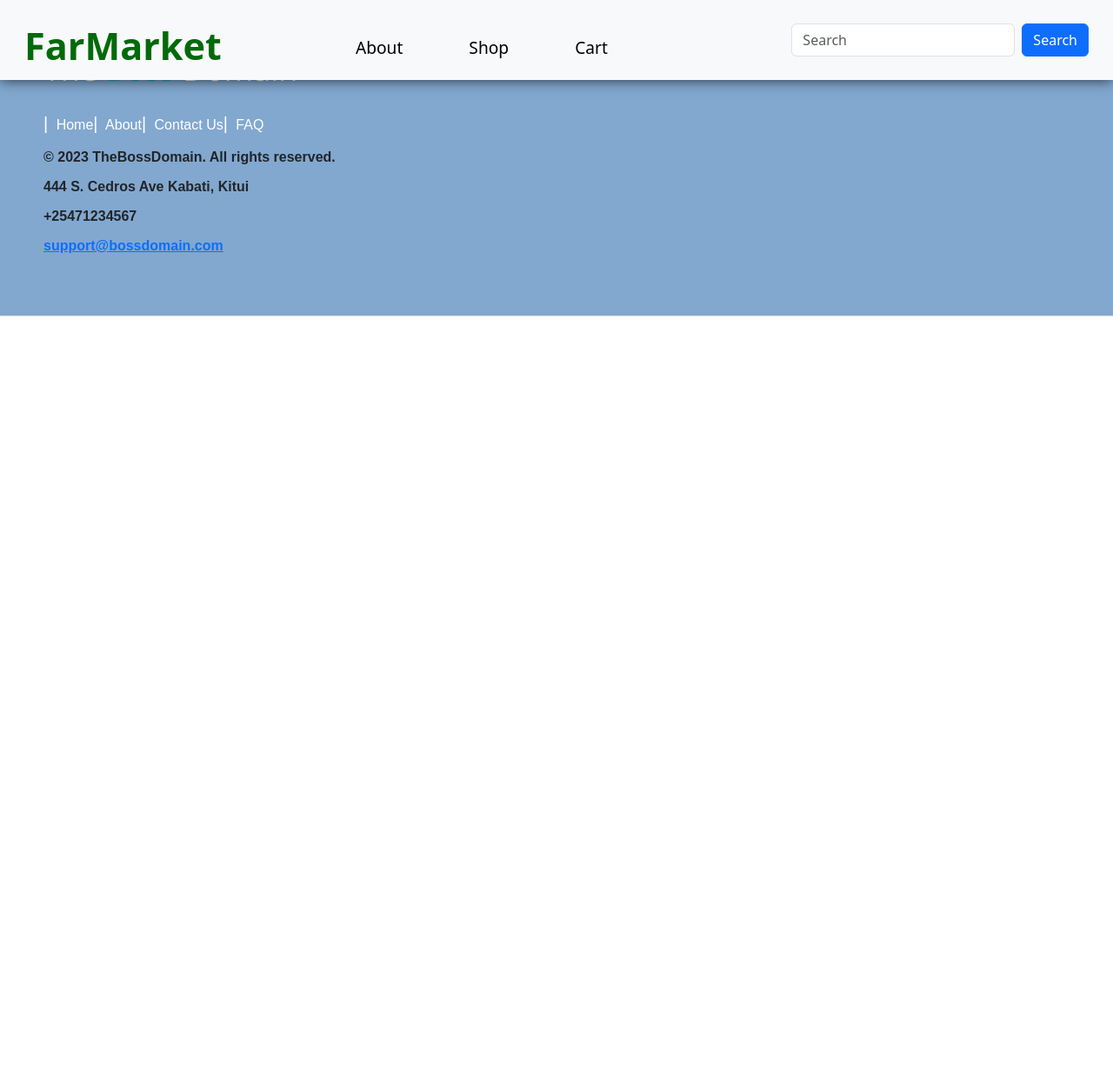
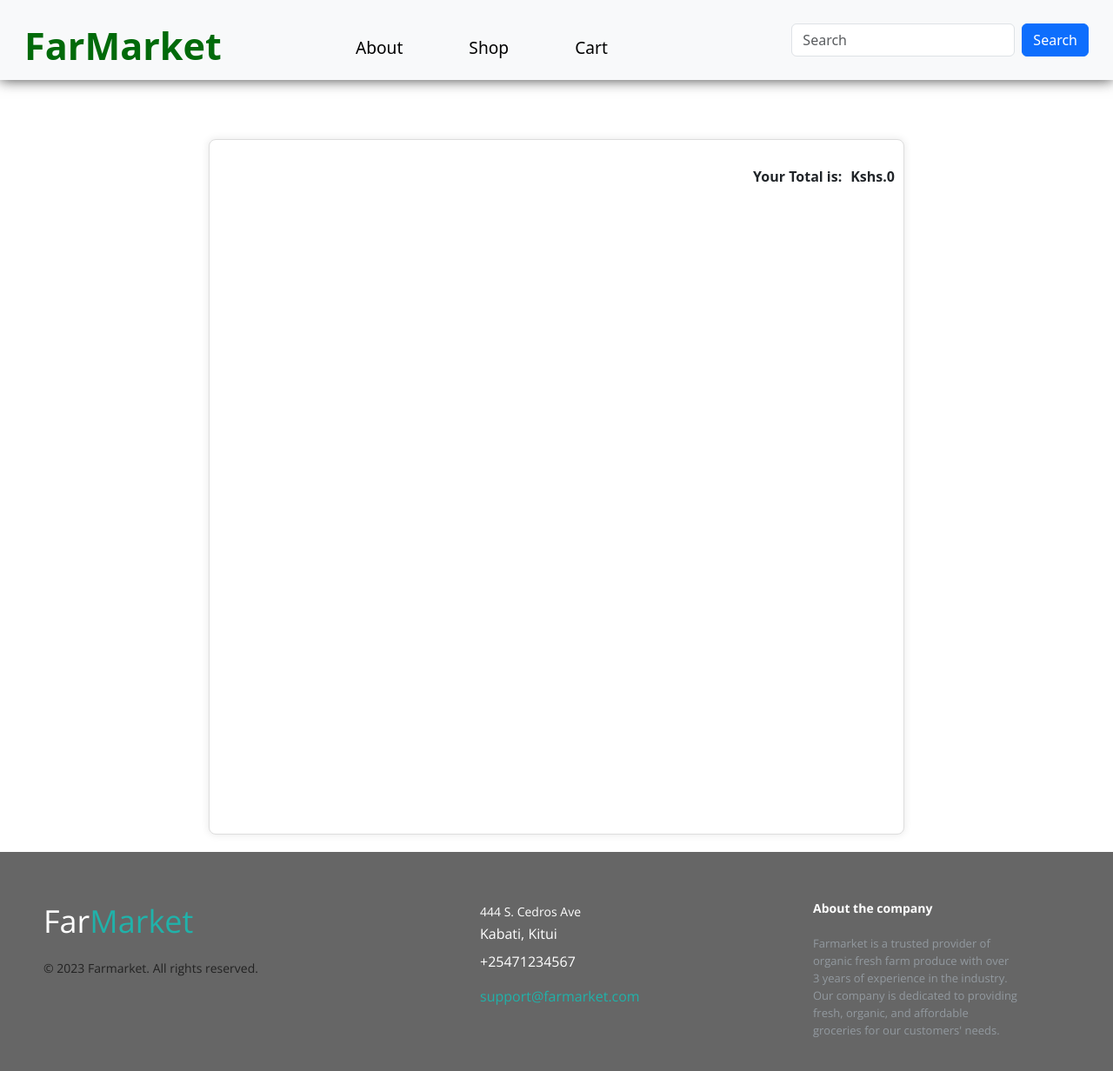
Before and after one commit to muvisi/Ecommerce, an Angular app: page /checkout in a window 1280 px wide. Before the commit this address led to /. Shown: the top 1232 px of the page at 87% size. Before the commit the page ends 800 px from the top, so only its background shows below. Built offline with nearby package versions, Linux system fonts and the light colour scheme; a web font is replaced by a local one.

Commit message:
added Cart

```diff
--- a/src/app/app-routing.module.ts
+++ b/src/app/app-routing.module.ts
@@ -3,6 +3,7 @@ import { RouterModule, Routes } from '@angular/router';
 import { LandingpageComponent } from './components/landingpage/landingpage.component';
 import { AboutComponent } from './components/about/about.component';
 import { ShopComponent } from './components/shop/shop.component';
+import { CartComponent } from './components/cart/cart.component';
 
 const routes: Routes = [
   {
@@ -18,6 +19,11 @@ const routes: Routes = [
     component: ShopComponent
   },
   {
+    path: 'checkout',
+    component: CartComponent
+
+  },
+  {
     path: '',
     redirectTo: '/home',
     pathMatch: 'full'
--- a/src/app/components/cart/cart.component.css
+++ b/src/app/components/cart/cart.component.css
@@ -0,0 +1,86 @@
+.cart-container {
+max-width: 800px;
+margin: 20px auto;
+padding: 10px;
+background-color: #fff;
+border: 1px solid #ddd;
+border-radius: 8px;
+box-shadow: 0 0 10px rgba(0, 0, 0, 0.1);
+}
+
+/* Cart item styles */
+.cart-item {
+display: flex;
+justify-content: space-between;
+align-items: center;
+margin-bottom: 10px;
+padding: 10px;
+border-bottom: 1px solid #eee;
+}
+.cart-image img {
+max-width: 80px;
+max-height: 80px;
+margin-right: 10px;
+}
+
+.product-name {
+font-weight: bold;
+}
+
+/* Quantity controls styles */
+.quantity-controls {
+display: flex;
+align-items: center;
+}
+
+.quantity-button {
+cursor: pointer;
+padding: 5px 10px;
+margin: 0 5px;
+background-color: #3498db;
+color: #fff;
+border: none;
+border-radius: 4px;
+}
+
+.quantity-display {
+padding: 5px 10px;
+margin: 0 5px;
+background-color: #f1f1f1;
+border: 1px solid #ddd;
+border-radius: 4px;
+}
+
+/* Item details styles */
+.item-details {
+text-align: right;
+}
+
+.unit-price {
+font-weight: bold;
+margin-right: 10px;
+}
+
+.remove-button {
+cursor: pointer;
+padding: 5px 10px;
+background-color: #e74c3c;
+color: #fff;
+border: none;
+border-radius: 4px;
+}
+
+/* Total section styles */
+.total {
+margin-top: 20px;
+text-align: right;
+}
+
+.total-label {
+font-weight: bold;
+margin-right: 10px;
+}
+
+.total-price {
+font-weight: bold;
+}
--- a/src/app/components/cart/cart.component.html
+++ b/src/app/components/cart/cart.component.html
@@ -1 +1,21 @@
-<p>cart works!</p>
+<article class="cart-container" style="margin-top: 10rem; height: 100vh;">
+    <div *ngFor="let item of cart; trackBy: trackByFn" class="cart-item">
+      <div class="cart-image">
+        <img [src]="item.productImageUrl" alt="" />
+        <p class="product-name">{{ item.productName }}</p>
+      </div>
+      <div class="quantity-controls">
+        <button (click)="handleChange(item, -1)" class="quantity-button">-</button>
+        <button class="quantity-display">{{ item.quantity }}</button>
+        <button (click)="handleChange(item, 1)" class="quantity-button">+</button>
+      </div>
+      <div class="item-details">
+        <span class="unit-price">Kshs {{ item.productPrice }}</span>
+        <button (click)="handleRemove(item.productId)" class="remove-button">Remove</button>
+      </div>
+    </div>
+    <div class="total">
+      <span class="total-label">Your Total is:</span>
+      <span class="total-price">Kshs.{{ productPrice }}</span>
+    </div>
+  </article>
--- a/src/app/components/cart/cart.component.ts
+++ b/src/app/components/cart/cart.component.ts
@@ -1,10 +1,36 @@
-import { Component } from '@angular/core';
+import { Component, Input, OnChanges, SimpleChanges } from '@angular/core';
 
 @Component({
   selector: 'app-cart',
   templateUrl: './cart.component.html',
   styleUrls: ['./cart.component.css']
 })
-export class CartComponent {
+export class CartComponent implements OnChanges {
+  @Input() cart: any[] = [];
+  productPrice: number = 0;
 
+  ngOnChanges(changes: SimpleChanges): void {
+    if (changes['cart']) {
+      this.calculateTotalPrice();
+    }
+  }
+
+  trackByFn(index: number, item: any): number {
+    return item.productId;
+  }
+
+  handleRemove(productId: number): void {
+    this.cart = this.cart.filter(item => item.productId !== productId);
+    this.calculateTotalPrice();
+  }
+
+  handleChange(item: any, quantity: number): void {
+    // Implement your logic to update the quantity here
+    item.quantity += quantity;
+    this.calculateTotalPrice();
+  }
+
+  private calculateTotalPrice(): void {
+    this.productPrice = this.cart.reduce((total, item) => total + item.productPrice * item.quantity, 0);
+  }
 }
--- a/src/app/components/footer/footer.component.css
+++ b/src/app/components/footer/footer.component.css
@@ -1,11 +1,14 @@
 @import url(https://fonts.googleapis.com/css?family=Open+Sans:400,500,300,700);
 
+* {
+  font-family: Open Sans;
+}
 
 .footer-distributed{
-	background: #82a8cf;
+	background: #666;
 	box-shadow: 0 1px 1px 0 rgba(0, 0, 0, 0.12);
 	box-sizing: border-box;
-	width: 100vw;
+	width: 100%;
 	text-align: left;
 	font: bold 16px sans-serif;
 	padding: 55px 50px;
@@ -83,10 +86,10 @@
 	line-height: 38px;
 }
 
- .footer-center p{
+.footer-distributed .footer-center p{
 	display: inline-block;
 	color: #ffffff;
-  font-weight:900;
+  font-weight:400;
 	vertical-align: middle;
 	margin:0;
 }
@@ -125,7 +128,7 @@
 
 .footer-distributed .footer-company-about{
 	line-height: 20px;
-	color:  #070809;
+	color:  #92999f;
 	font-size: 13px;
 	font-weight: normal;
 	margin: 0;
@@ -160,15 +163,9 @@
 	margin-bottom: 5px;
 }
 
-.btnn {
-    /* background-color: blue; */
-    color: #fff;
-    box-shadow: 0px 20px 20px 5px rgba(9, 5, 29, 0.171) !important;
-}
-
 /* If you don't want the footer to be responsive, remove these media queries */
 
-@media (max-width: 700px) {
+@media (max-width: 880px) {
 
 	.footer-distributed{
 		font: bold 14px sans-serif;
--- a/src/app/components/footer/footer.component.html
+++ b/src/app/components/footer/footer.component.html
@@ -1,35 +1,44 @@
 <footer class="footer-distributed">
+
     <div class="footer-left">
-            <h3>The <span>Boss</span> Domain</h3>
+
+        <h3>Far<span>Market</span></h3>
+
         <p class="footer-links">
-                <a routerLink="/home" class="nav-link">
-                    Home
-                </a>
-                <a routerLink="/about" class="nav-link">
-                    About
-                </a>
-                <a routerLink="/contact" class="nav-link">
-                    Contact Us
-                </a>
-                <a routerLink="/faq" class="nav-link">
-                    FAQ
-                </a>
+
+
         </p>
-            <p className="footer-company-name"> &copy; 2023 TheBossDomain. All rights reserved.</p>
+
+        <p class="footer-company-name"> &copy; 2023 Farmarket. All rights reserved.</p>
     </div>
-        <div className="footer-center">
+
+    <div class="footer-center">
+
         <div>
-                <i className="fa fa-map-marker"></i>
+            <i class="fa fa-map-marker"></i>
             <p><span>444 S. Cedros Ave</span> Kabati, Kitui</p>
         </div>
+
         <div>
-                <i className="fa fa-phone"></i>
+            <i class="fa fa-phone"></i>
             <p>+25471234567</p>
         </div>
+
         <div>
-                <i className="fa fa-envelope"></i>
-                <p><a href="mailto:support@ignitionrentals.com">support@bossdomain.com</a></p>
+            <i class="fa fa-envelope"></i>
+            <p><a href="mailto:support@ignitionrentals.com">support@farmarket.com</a></p>
         </div>
+
+    </div>
+
+    <div class="footer-right">
+
+        <p class="footer-company-about">
+            <span>About the company</span>
+            Farmarket is a trusted provider of organic fresh farm produce with over 3 years of experience in the industry. Our company is dedicated to providing fresh, organic, and affordable groceries for our customers' needs.
+        </p>
+
+
     </div>
 
 </footer>
--- a/src/app/components/landingpage/landingpage.component.css
+++ b/src/app/components/landingpage/landingpage.component.css
@@ -1,52 +1,18 @@
 .landingpage {
-    width:100%;
-    /* min-height: 100vh; */
-    /* background-image: linear-gradient(rgba(65, 101, 81, 0.65), rgba(182, 118, 114, 0.65)); */
     background-size: cover;
     background-position: center;
     padding: 10px 5px;
 
 }
 
-.landingtxt {
-    padding: 3rem;
-    font-size: 70px;
-    width: 600px;
-    margin-bottom: 0;
-    margin-top: 1rem;
-}
-
-.ladingtxt {
-    width: 500px;
-    font-size: 15px;
-    text-align: justify;
-    margin-left: 2rem;
-    margin-top: 0;
-}
-
 .home-content {
 padding: 14rem 0rem !important;
 color: rgb(9, 7, 7);
 text-align: left;
-/* width: 65rem; */
 position: relative;
 z-index: -1;
 }
 
-.heading {
-font-size: 3em !important;
-margin-bottom: 3rem;
-}
-
-.heading-name {
-font-size: 1rem !important;
-width: 450px;
-margin-bottom: 0;
-}
-
-.headingbtn {
-    box-shadow: 0 0 30px rgba(1, 1, 0.5, 0.1);
-}
 
 @media only screen and (max-width: 600px) {
     .ladingpage {
--- a/src/app/components/landingpage/landingpage.component.html
+++ b/src/app/components/landingpage/landingpage.component.html
@@ -1,14 +1,8 @@
-
 <div class="landingpage">
     <div class="home-content">
         <div class="row">
-        <div class="col-md-8 home-header">
-            <h1 class="heading">
-            Grow Your Career With Personalized <span>Mentorship</span>
-            </h1>
-            <button>
-            Sign Up For Free
-            </button>
+        <div class="col-md-8 home-header" style="padding-left: 4rem; font-size: 2rem; font-weight: 600;">
+            <p>FRESH . ORGANIC . NUTRITIOUS</p>
         </div>
         <div class="col-md-4 myAvtar">
 
--- a/src/app/components/navbar/navbar.component.css
+++ b/src/app/components/navbar/navbar.component.css
@@ -64,7 +64,7 @@
   height: 5px;
   width: 0;
   border-radius: 16px;
-  background:   hotpink;
+  background:   rgb(15, 95, 1);
   bottom: 1px;
   left: 0;
   z-index: -1;
--- a/src/app/components/shop/shop.component.ts
+++ b/src/app/components/shop/shop.component.ts
@@ -26,6 +26,7 @@ export class ShopComponent {
   };
   categoryList: any[] = [];
   productsList: any[] = [];
+  cart: any[] = [];
 
   constructor(private productService: ProductService) {}
 
@@ -55,42 +56,20 @@ export class ShopComponent {
       }
     );
   }
-  // onUpdate() {
-  //   this.productSrv.saveProduct(this.productObj).subscribe((res:any)=>{
-  //     debugger;
-  //     if(res.result) {
-  //       alert("Product Created");
-  //       this.getProducts();
-  //     } else {
-  //       alert(res.message)
-  //     }
-  //   })
-  // }
-  // onSave() {
-  //   this.productSrv.saveProduct(this.productObj).subscribe((res:any)=>{
-  //     debugger;
-  //     if(res.result) {
-  //       alert("Product Updated");
-  //       this.getProducts();
-  //     } else {
-  //       alert(res.message)
-  //     }
-  //   })
-  // }
-  // onDelete(item: any) {
-  //   const isDelete = confirm('Are you Sure want to delte');
-  //   if(isDelete) {
-  //     this.productSrv.deleteProduct(item.productId).subscribe((res:any)=>{
-  //       debugger;
-  //       if(res.result) {
-  //         alert("Product Deleted");
-  //         this.getProducts();
-  //       } else {
-  //         alert(res.message)
-  //       }
-  //     })
-  //   }
-  // }
+  addToCart(product: any) {
+    console.log('Adding to cart:', product);
+    const existingProduct = this.cart.find(item => item.productId === product.productId);
+
+    if (existingProduct) {
+      existingProduct.quantity += 1;
+    } else {
+      const cartItem = { ...product, quantity: 1 };
+      this.cart.push(cartItem);
+    }
+
+    console.log('Updated Cart:', this.cart);
+  }
+
 
   onEdit(item: any) {
     this.productObj = item;
```
Also changed, not shown: src/app/components/shop/shop.component.html (+5 -51 lines). Lines whose indentation alone changed are shown as unchanged.
